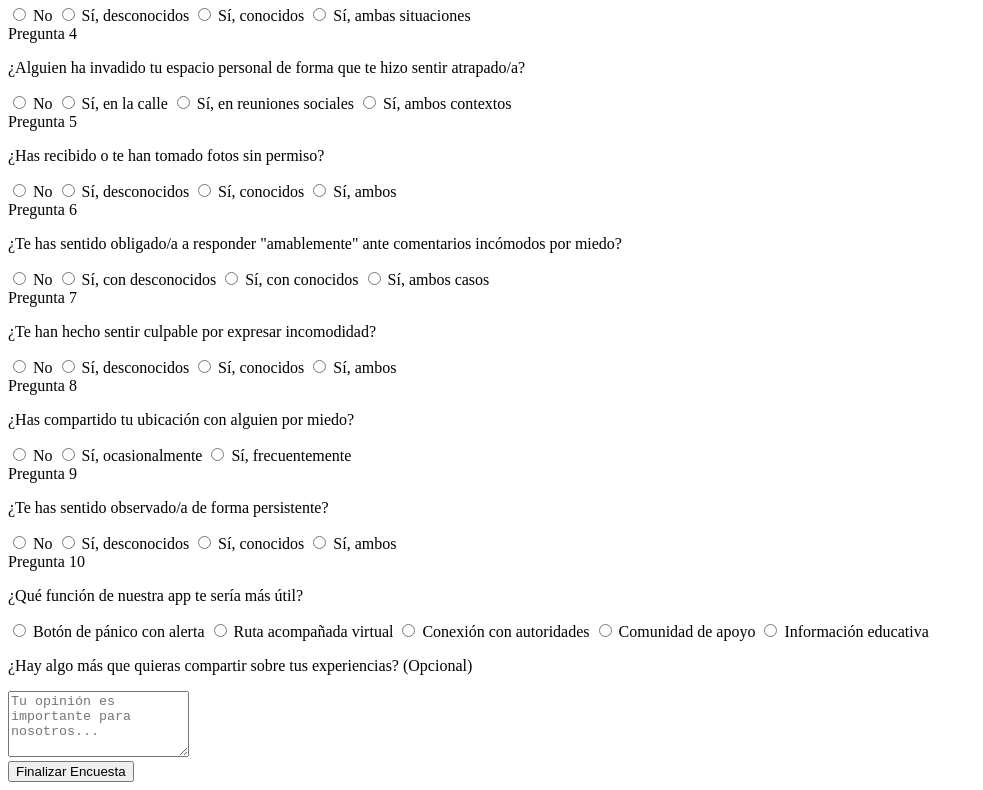
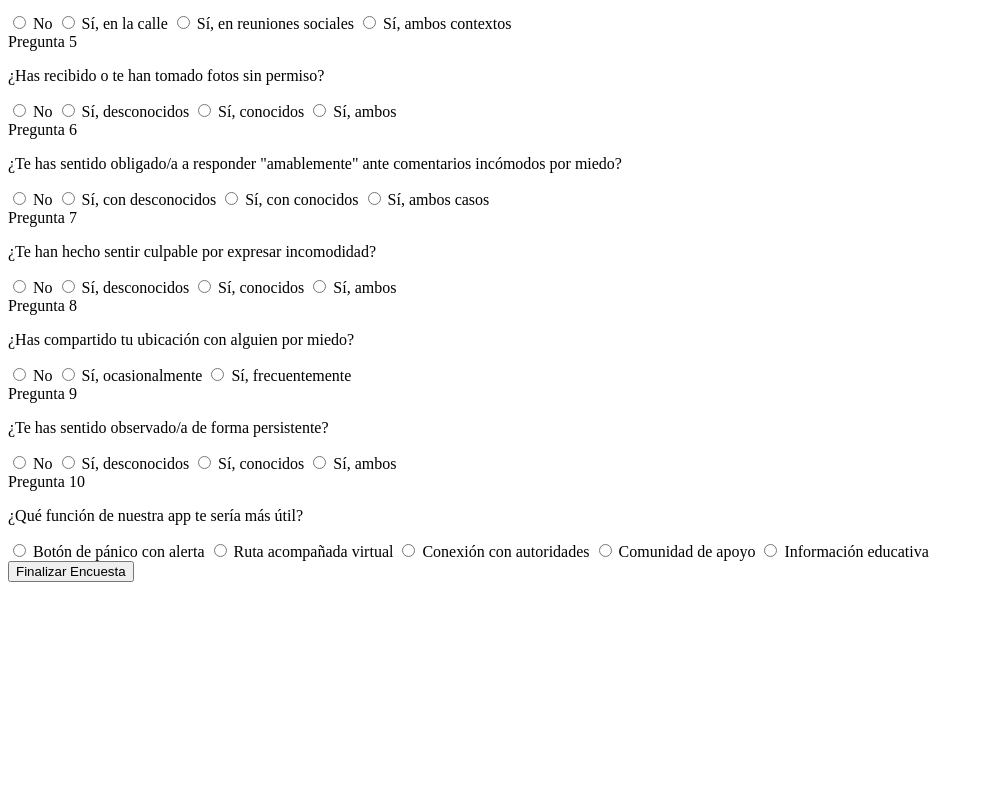
Before and after one commit to lau2413/Acoso_web, a website with bundled scripts: page encuesta.html in a window 1280 px wide. Shown: the part 899-1689 px from the top of the page, without its empty margins (0-983 px from the left). After the commit the page ends 1489 px from the top, so only its background shows below. Built offline with nearby package versions, Linux system fonts and the light colour scheme; a script that the page names is missing.

Commit message:
Cambios encuesta que salga más arriba

```diff
--- a/encuesta.html
+++ b/encuesta.html
@@ -28,7 +28,7 @@
   </header>
 
 <main>
-<section class="modal" id="encuesta-modal" style="margin-top: 100px;">
+<section class="modal" id="encuesta-modal" style="margin-top: 20px;">
   <div class="modal-content">
     <h2>¿Has experimentado acoso? Descúbrelo</h2>
 
@@ -168,12 +168,6 @@
         <label><input type="radio" name="q10" value="40"> Información educativa</label>
       </div>
 
-      <!-- Comentarios adicionales opcionales -->
-      <div class="question-container optional-comment">
-        <p>¿Hay algo más que quieras compartir sobre tus experiencias? (Opcional)</p>
-        <textarea name="additional_comments" rows="4" placeholder="Tu opinión es importante para nosotros..."></textarea>
-      </div>
-
       <div class="form-navigation">
         <button type="submit" id="submit-btn" class="nav-button">Finalizar Encuesta</button>
       </div>
--- a/styles/styles.css
+++ b/styles/styles.css
@@ -260,16 +260,16 @@ a:hover {
   background-color: transparent;
   display: block;
   padding: 20px;
-  margin-top: 80px;
+  margin-top: 20px;
 }
 
 .modal-content {
   background-color: var(--white);
-  padding: 40px;
+  padding: 30px;
   border-radius: 20px;
   width: 90%;
   max-width: 800px;
-  margin: 40px auto;
+  margin: 20px auto;
   box-shadow: 0 12px 36px rgba(0,0,0,0.2);
 }
 
@@ -1190,3 +1190,8 @@ footer {
     transform: translateX(0);
   }
 }
+
+/* Eliminar los estilos relacionados con la sección de opinión */
+.optional-comment {
+  display: none;
+}
```
